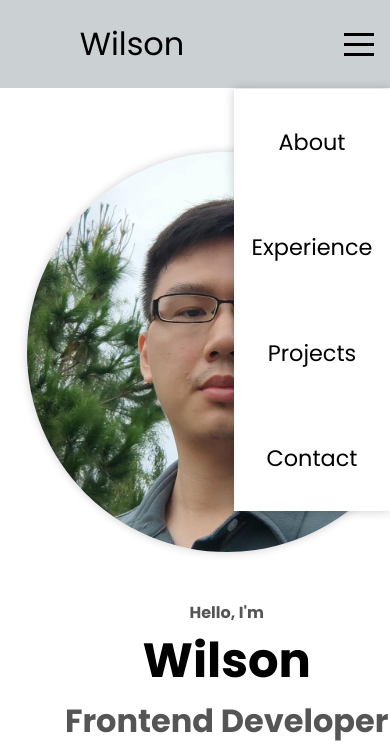
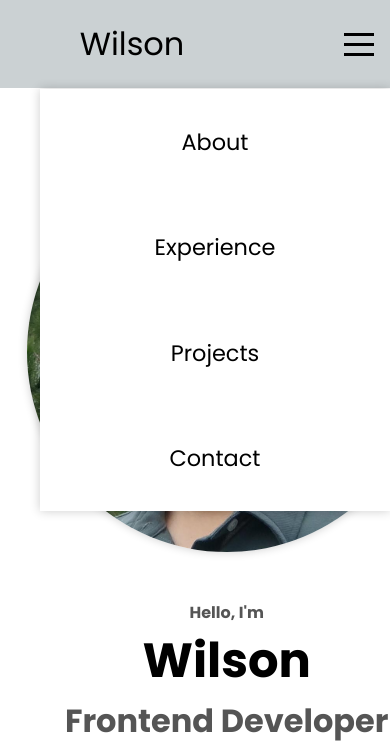
Before and after one commit to codewilson64/portfolio, a plain HTML site: page index.html in a window 390 px wide. Both pictures are taken after a click on the element 358 px from the left and 44 px from the top of the page. Shown: the top 746 px of the page. Drawn offline with Linux system fonts and the light colour scheme.

Commit message:
edit mediaqueries file

```diff
--- a/mediaqueries.css
+++ b/mediaqueries.css
@@ -1,5 +1,8 @@
 @media (max-width: 576px) {
   /* Main */
+  body {
+    overflow-x: hidden;
+  }
   main {
     display: block;
   }
@@ -59,19 +62,21 @@
   /* Nav */
   nav ul {
     position: absolute;
+    width: 90%;
+    max-width: 350px;
     top: 89px;
     right: 0;
     flex-direction: column;
     justify-content: space-around;
     height: 50vh;
     background-color: #fff;
-    text-align: center;
+    align-items: center;
     box-shadow: 0 0 10px rgba(0, 0, 0, 0.2);
-    transform: translateX(150%);
+    display: none;
     transition: 0.2s;
   }
   nav ul.active {
-    transform: translateX(0);
+    display: flex;
   }
   .hamburger-menu {
     display: flex;
```
